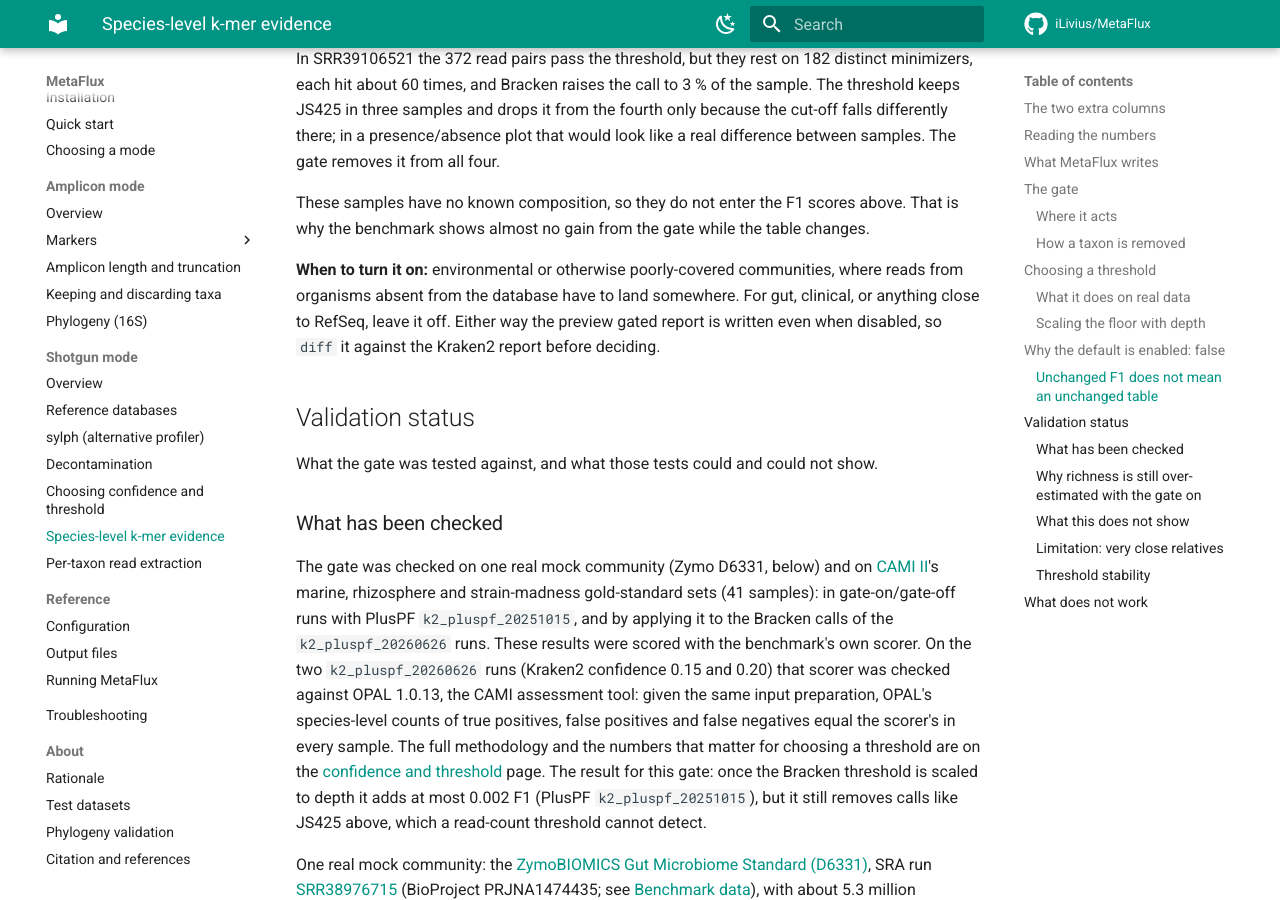
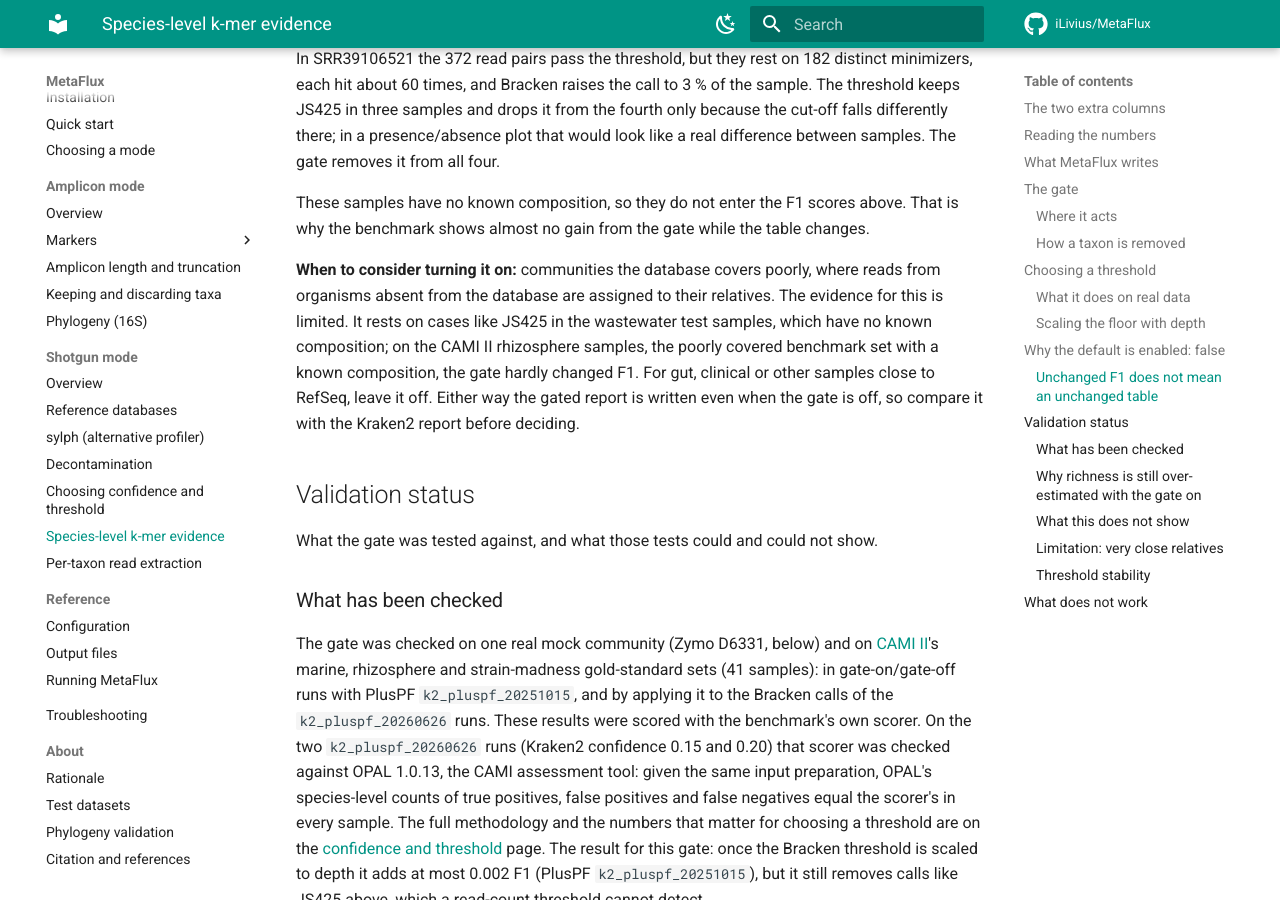
Before and after one commit to iLivius/MetaFlux, an MkDocs documentation site: the page built from docs/shotgun/kmer-evidence.md, in a window 1280 px wide and 900 px high, scrolled down 9291 px. Built offline with MkDocs 1.6.1 and Material for MkDocs 9.7.7, drawn with Linux system fonts in a browser that asks for light colours; comment, search, counter and statistics services are not loaded.

Commit message:
Docs: soften the advice on when to turn the k-mer evidence gate on
The advice for poorly covered communities now says what it rests on (cases like JS425
in the wastewater test samples, which have no known composition) and that on the CAMI
II rhizosphere samples the gate hardly changed F1.

```diff
--- a/docs/shotgun/kmer-evidence.md
+++ b/docs/shotgun/kmer-evidence.md
@@ -377,10 +377,13 @@ difference between samples. The gate removes it from all four.
 These samples have no known composition, so they do not enter the F1 scores above. That
 is why the benchmark shows almost no gain from the gate while the table changes.
 
-**When to turn it on:** environmental or otherwise poorly-covered communities, where reads
-from organisms absent from the database have to land somewhere. For gut, clinical, or
-anything close to RefSeq, leave it off. Either way the preview gated report is written
-even when disabled, so `diff` it against the Kraken2 report before deciding.
+**When to consider turning it on:** communities the database covers poorly, where reads
+from organisms absent from the database are assigned to their relatives. The evidence
+for this is limited. It rests on cases like JS425 in the wastewater test samples, which
+have no known composition; on the CAMI II rhizosphere samples, the poorly covered
+benchmark set with a known composition, the gate hardly changed F1. For gut, clinical
+or other samples close to RefSeq, leave it off. Either way the gated report is written
+even when the gate is off, so compare it with the Kraken2 report before deciding.
 
 ## Validation status
 
```
